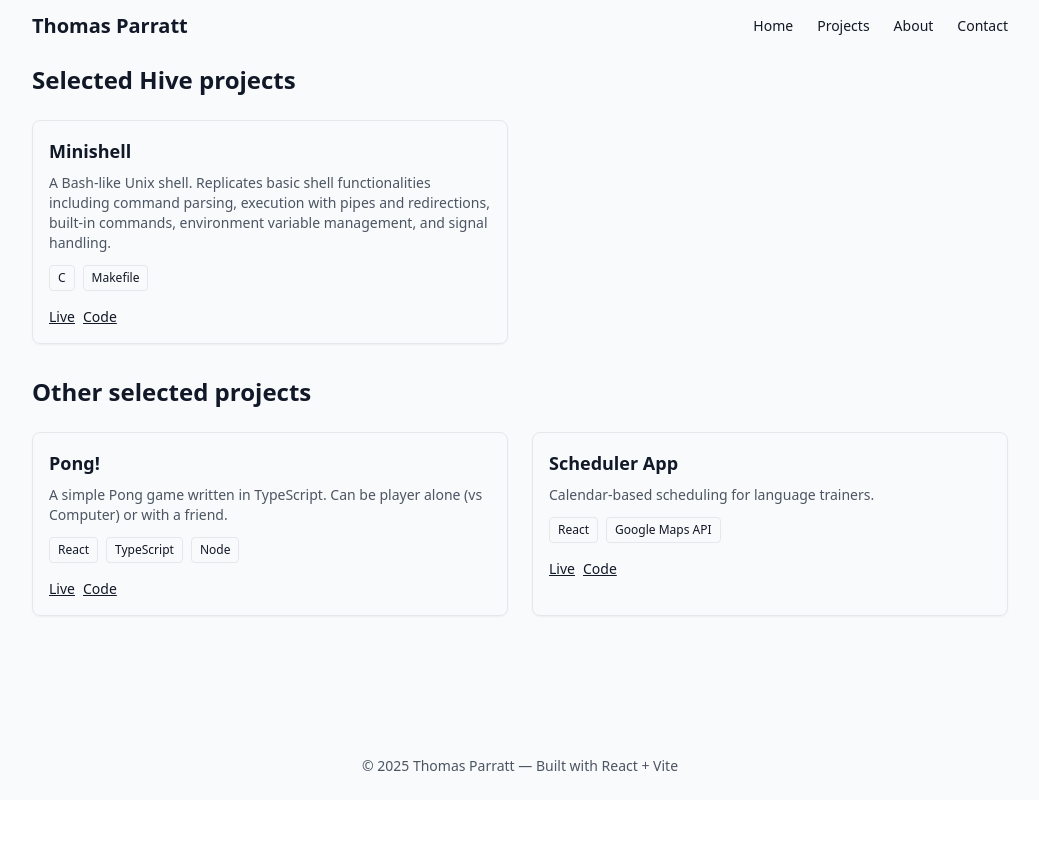
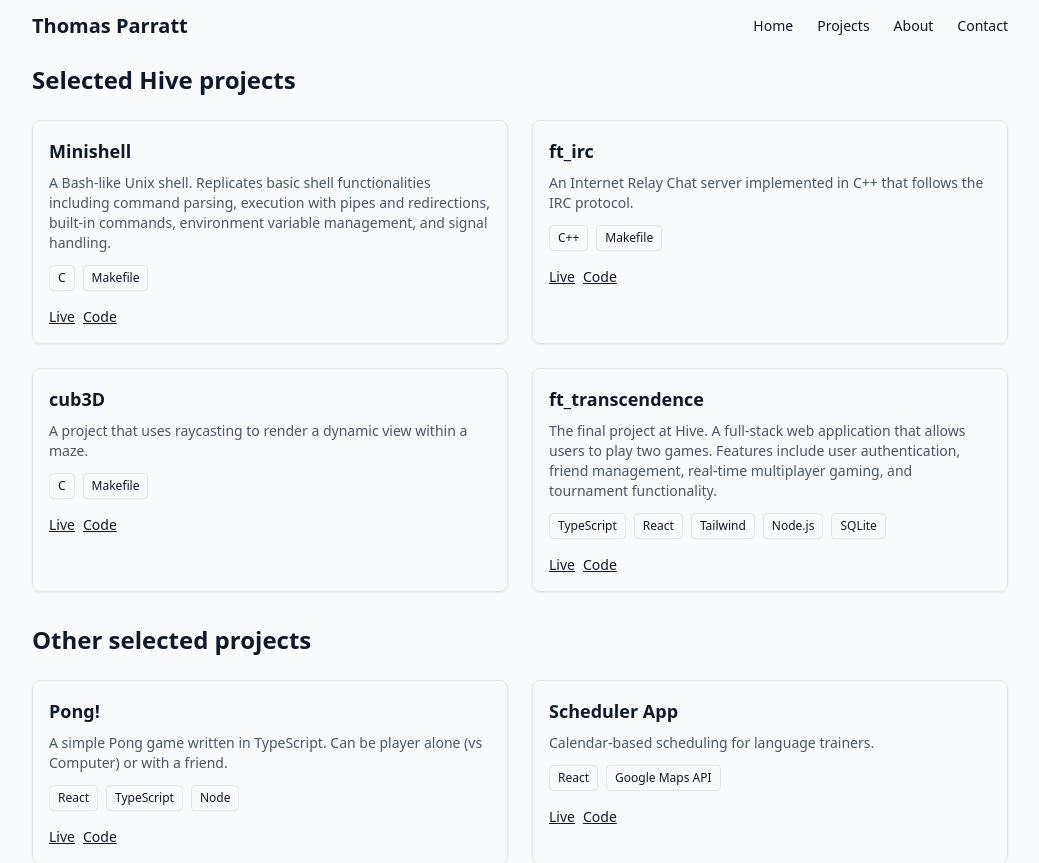
Before and after one commit to ThomasParratt/portfolio, a React (Vite) app: page /projects in a window 1280 px wide. Shown: the top 863 px of the page, without its empty margins (120-1159 px from the left). Before the commit the page ends 800 px from the top, so only its background shows below. Built offline with nearby package versions, Linux system fonts and the light colour scheme.

Commit message:
more projects added

```diff
--- a/src/data/hiveProjects.js
+++ b/src/data/hiveProjects.js
@@ -6,6 +6,30 @@ const hiveProjects = [
         tech: ['C', 'Makefile'],
         repo: 'https://github.com/ThomasParratt/minishell',
         live: '#'
+    },
+    {
+        id: 'p2',
+        title: 'ft_irc',
+        description: 'An Internet Relay Chat server implemented in C++ that follows the IRC protocol.',
+        tech: ['C++', 'Makefile'],
+        repo: 'https://github.com/ThomasParratt/ft_irc',
+        live: '#'
+    },
+    {
+        id: 'p3',
+        title: 'cub3D',
+        description: 'A project that uses raycasting to render a dynamic view within a maze.',
+        tech: ['C', 'Makefile'],
+        repo: 'https://github.com/ThomasParratt/cube3D',
+        live: '#'
+    },
+    {
+        id: 'p4',
+        title: 'ft_transcendence',
+        description: 'The final project at Hive. A full-stack web application that allows users to play two games. Features include user authentication, friend management, real-time multiplayer gaming, and tournament functionality.',
+        tech: ['TypeScript', 'React', 'Tailwind', 'Node.js', 'SQLite'],
+        repo: 'https://github.com/ThomasParratt/ft_transcendence',
+        live: '#'
     }
 ]
 
```
